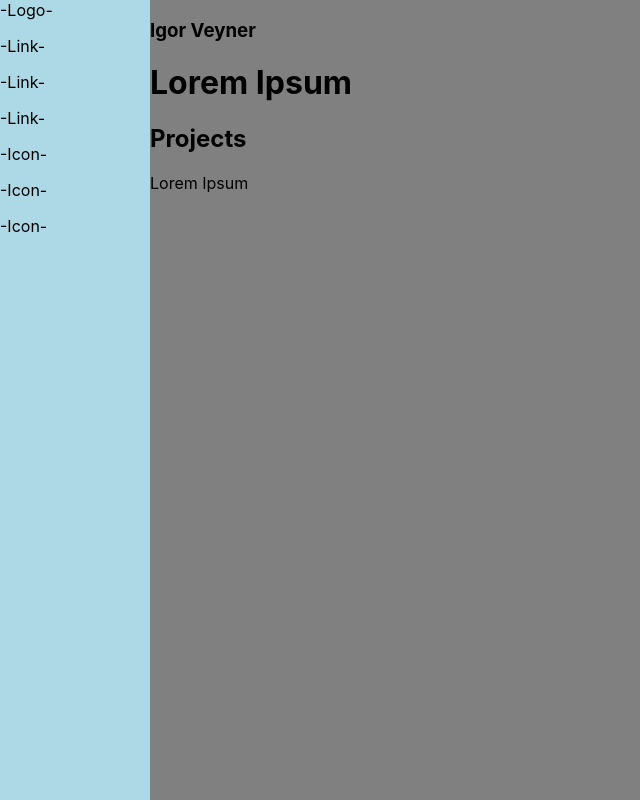
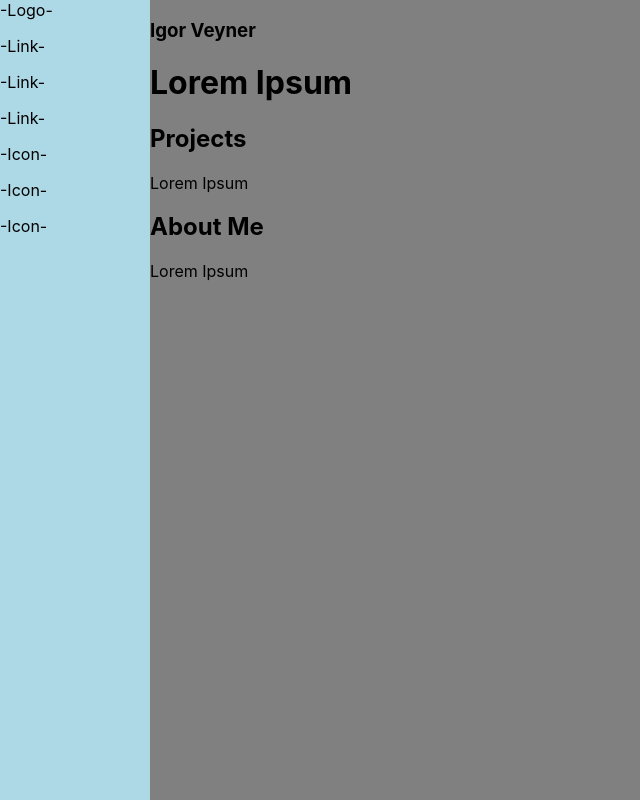
Before and after one commit to IgoVeyner/portfolio, a React (Create React App) app: page / in a window 1280 px wide. Shown: the whole page, without its empty margins (0-640 px from the left). Built offline with nearby package versions, Linux system fonts and the light colour scheme.

Commit message:
add and stub out AboutMe section

```diff
--- /dev/null
+++ b/src/components/AboutMe/index.js
@@ -0,0 +1,10 @@
+const AboutMe = () => {
+  return (
+    <div>
+      <h2>About Me</h2>
+      <p>Lorem Ipsum</p>
+    </div>
+  )
+}
+
+export default AboutMe
--- a/src/components/MainContent/index.js
+++ b/src/components/MainContent/index.js
@@ -1,12 +1,14 @@
 import "./index.css"
 import IntroText from '../IntroText'
 import ProjectSummary from "../ProjectSummary"
+import AboutMe from "../AboutMe"
 
 const MainContent = () => {
   return (
     <div className="main-content">
       <IntroText />
       <ProjectSummary />
+      <AboutMe />
     </div>
   )
 }
```
